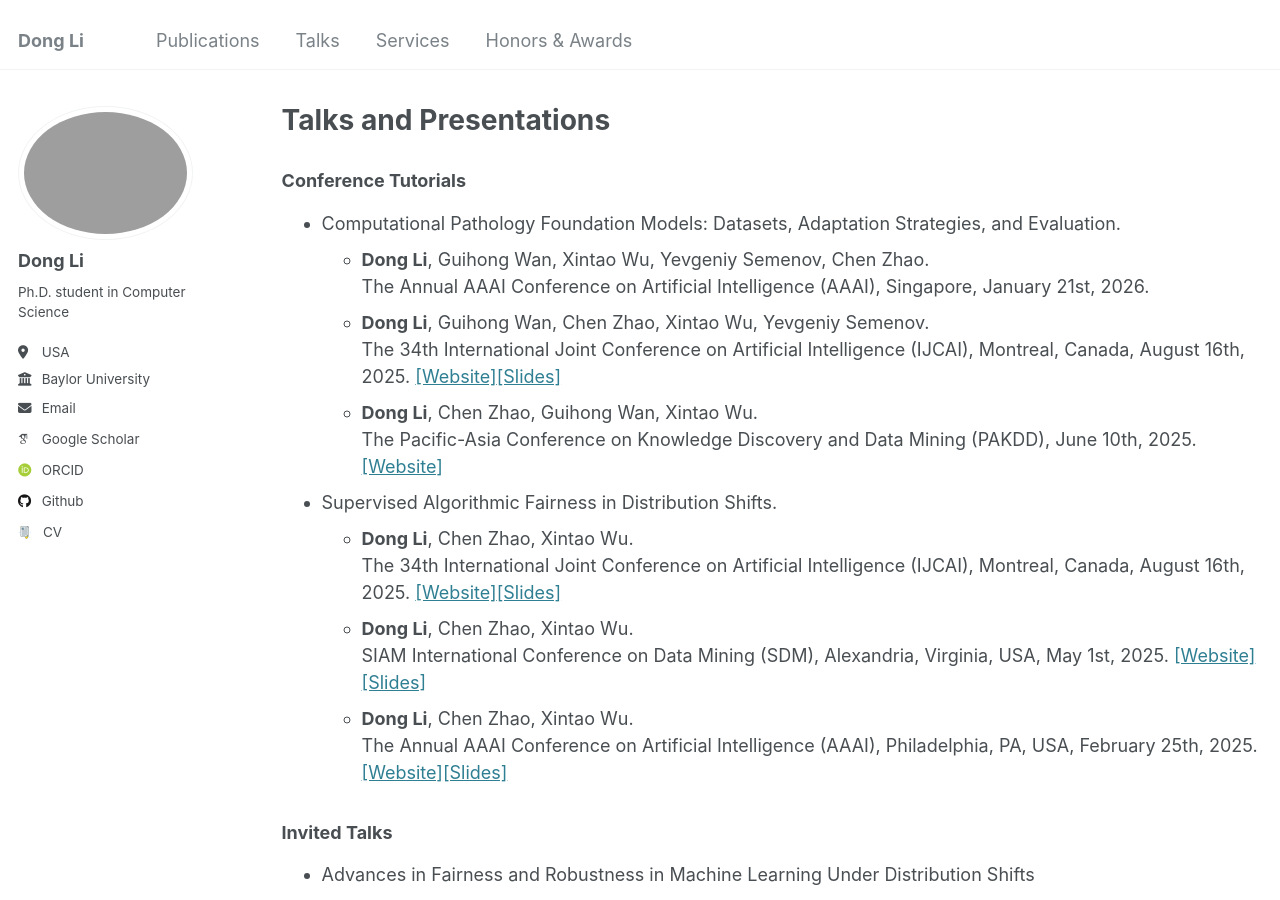
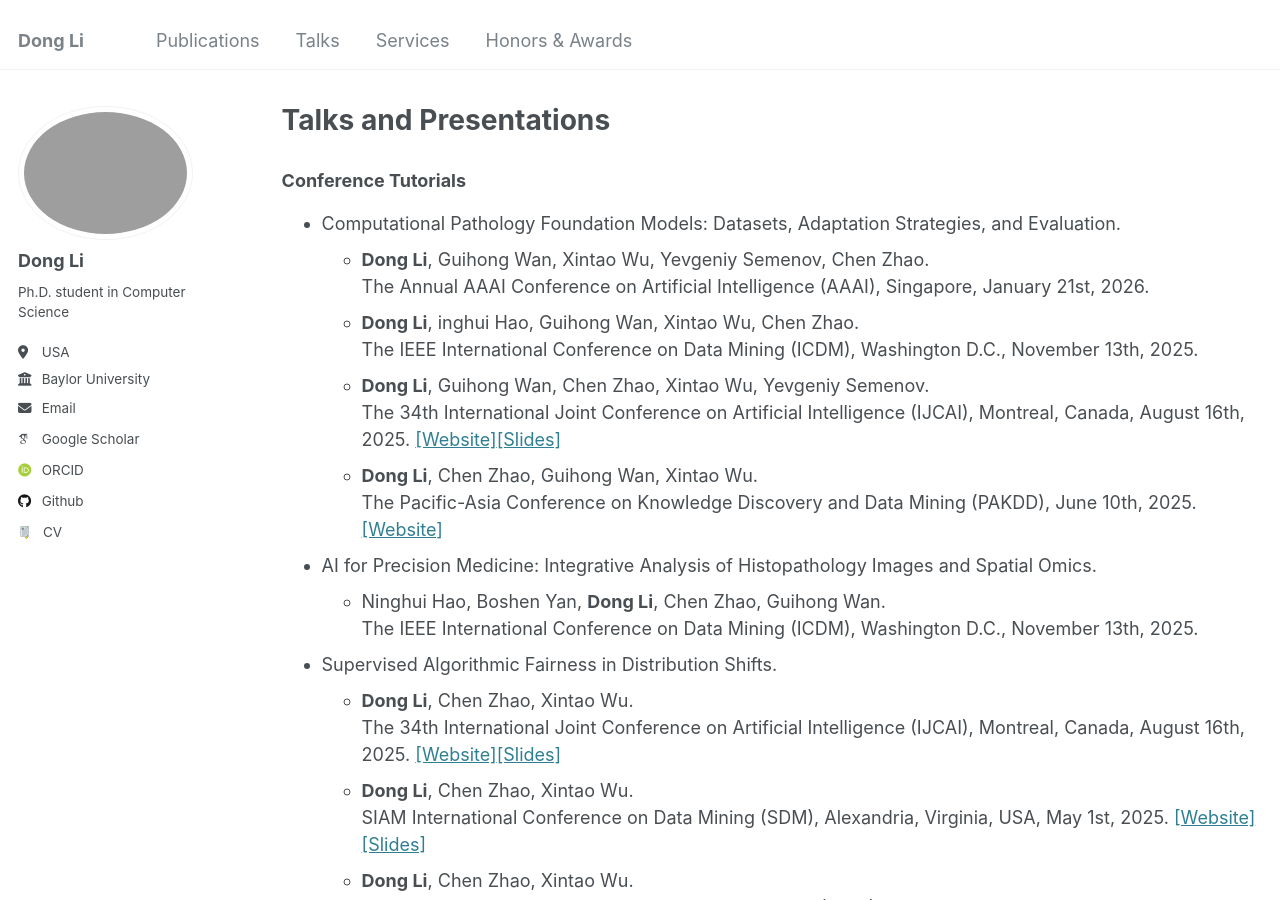
Before and after one commit to TurkeyWatanabe/dongli, a Jekyll site: the page built from _pages/talks.html, in a window 1280 px wide and 900 px high. Built offline with Jekyll 4.4.1, drawn with Linux system fonts in a browser that asks for light colours; some web fonts are replaced.

Commit message:
Update talks.html

```diff
--- a/_pages/talks.html
+++ b/_pages/talks.html
@@ -11,9 +11,15 @@ author_profile: true
   <li>Computational Pathology Foundation Models: Datasets, Adaptation Strategies, and Evaluation.
     <ul>
       <li><strong>Dong Li</strong>, Guihong Wan, Xintao Wu, Yevgeniy Semenov, Chen Zhao.<br>The Annual AAAI Conference on Artificial Intelligence (AAAI), Singapore, January 21st, 2026.</li>
+      <li><strong>Dong Li</strong>, inghui Hao, Guihong Wan, Xintao Wu, Chen Zhao.<br>The IEEE International Conference on Data Mining (ICDM), Washington D.C., November 13th, 2025.</li>
       <li><strong>Dong Li</strong>, Guihong Wan, Chen Zhao, Xintao Wu, Yevgeniy Semenov.<br>The 34th International Joint Conference on Artificial Intelligence (IJCAI), Montreal, Canada,  August 16th, 2025. <a href="https://sites.google.com/view/ijcai25-tutorial-cpath/home">[Website]</a><a href="https://drive.google.com/file/d/1MMXEVfxjoCdFsAZIRsIAR6m9kJol4MId/view">[Slides]</a></li>
       <li><strong>Dong Li</strong>, Chen Zhao, Guihong Wan, Xintao Wu.<br>The Pacific-Asia Conference on Knowledge Discovery and Data Mining (PAKDD), June 10th, 2025. <a href="https://sites.google.com/view/pakdd25tutorial/home">[Website]</a></li>
 
+    </ul>
+  </li>
+  <li>AI for Precision Medicine: Integrative Analysis of Histopathology Images and Spatial Omics.
+    <ul>
+      <li>Ninghui Hao, Boshen Yan, <strong>Dong Li</strong>, Chen Zhao, Guihong Wan.<br>The IEEE International Conference on Data Mining (ICDM), Washington D.C., November 13th, 2025.</li>
     </ul>
   </li>
   <li>Supervised Algorithmic Fairness in Distribution Shifts.
```
